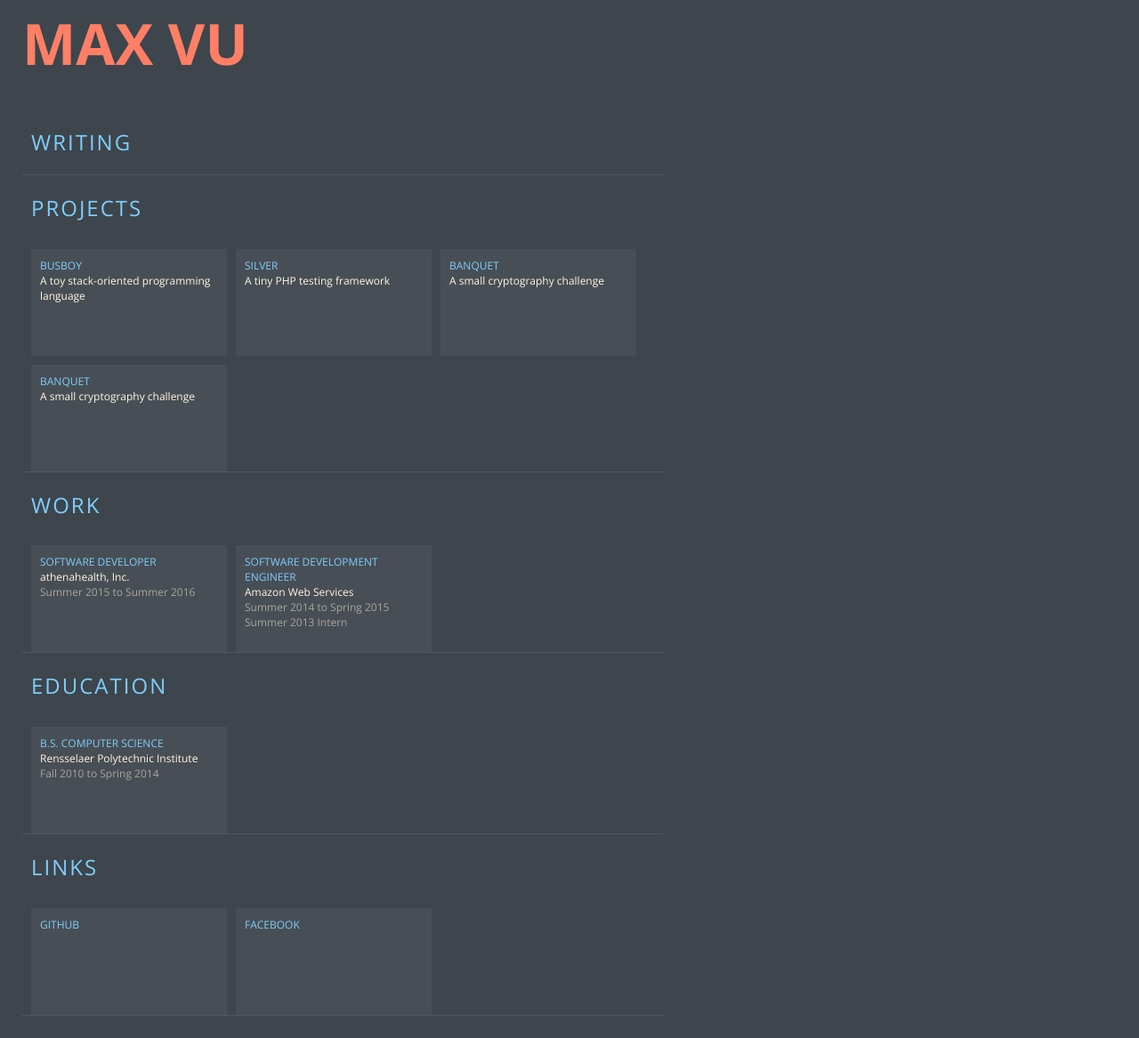
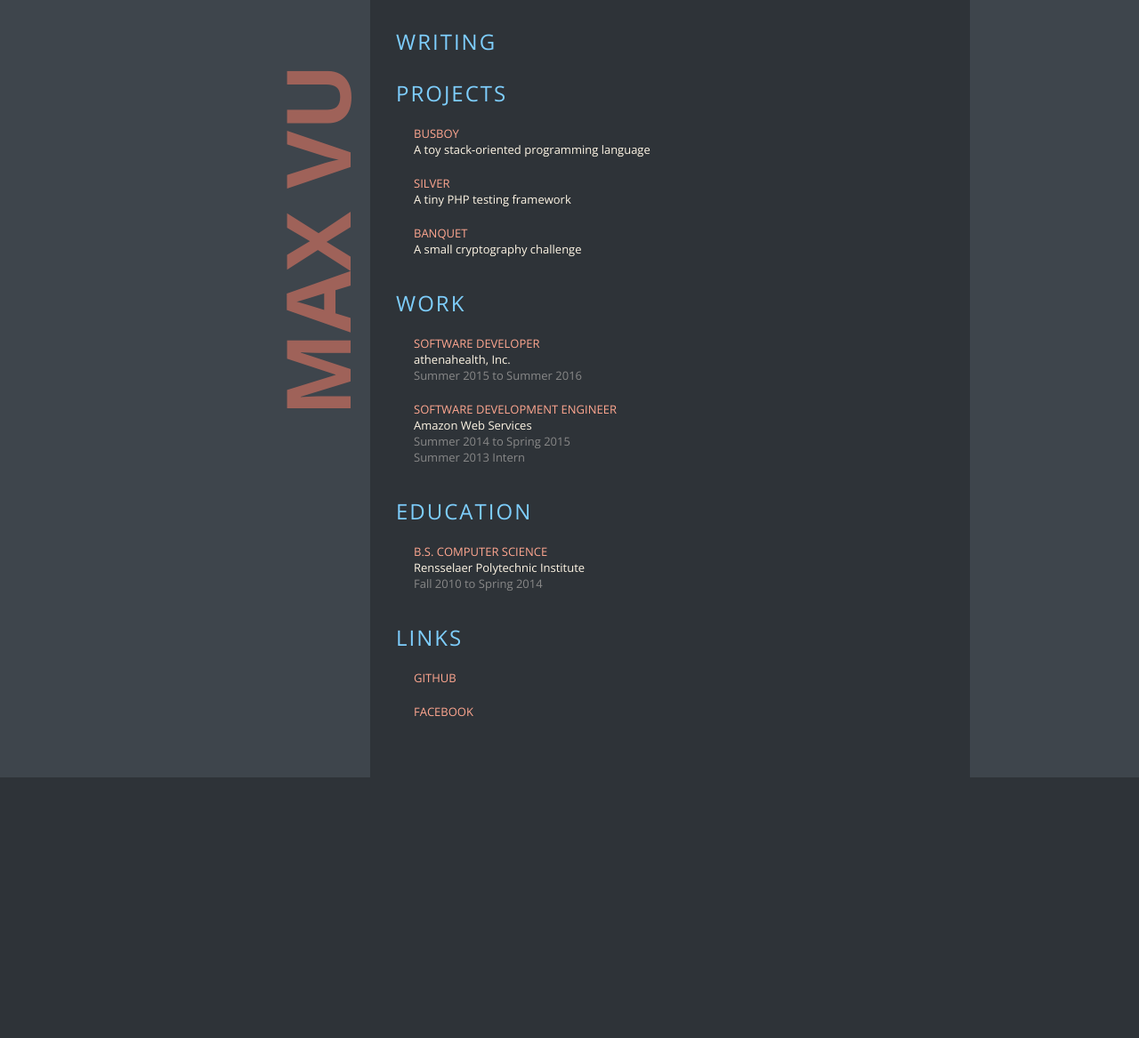
Before and after one commit to maxvu/maxvu.github.io, a PHP site: page / in a window 1280 px wide. Shown: the whole page at 89% size. After the commit the page ends 874 px from the top, so only its background shows below. Run offline with PHP 8.4, Linux system fonts and the light colour scheme.

Commit message:
Various changes, new style

```diff
--- a/assets/css/master.css
+++ b/assets/css/master.css
@@ -1,129 +1,162 @@
 a {
     color: inherit;
     text-decoration: none;
+    color: #FFA790;
+}
+
+a:hover {
     color: #FF7F66;
 }
 
-a:hover {
-    color: #EDE5D5;
+h1, h2, h3, h4 {
+    margin: 10px 0;
+    text-align: left;
+}
+ul { list-style-type: square; }
+ul, ol { margin: 20px 0; padding: 0 0 0 30px; }
+ul li p, ol li p { margin: 0; }
+
+h2 {
+    color: #7ECEFD;
+    font-weight: 300;
+}
+
+h3 {
+    font-weight: 100;
+    color: #BEB8AB;
+    font-size: 1.35em;
 }
 
 body {
     font-family: 'Open Sans', sans-serif;
-    background-color: #3E454C;
+    background: url('/assets/img/bg.png') center center repeat-y #3E454C;
     color: #FFF6E5;
-    margin: 25px;
-    width: 720px;
-    padding: 0 25px 0 0;
-    font-size: 16px;
-    font-weight: 400;
+    width: 900px;
+    margin: 0 auto;
+    padding: 0;
+    font-size: 13px;
 }
 
 body > header {
-    margin: 0 0 50px 0;
+    width: 226px;
+    float: left;
+}
+
+#page-content {
+    margin-left: 225px;
+    padding: 30px;
 }
 
 body > header h1 {
-    font-size: 64px;
+    opacity: 0.5;
     color: #FF7F66;
-    margin: 0;
-    line-height: 75%;
     text-transform: uppercase;
+    font-weight: 600;
+    font-size: 100px;
+    width: 1000px;
+    margin: 0 auto;
+    padding: 0;
+    transform: rotate( 270deg ) translate( 100px, -335px );
 }
 
 .card-deck {
-    border-bottom: 1px solid rgba( 255, 255, 255, 0.1 );
-    overflow: auto;
+    margin: 0 0 25px 0;
+
+    width: 550px;
 }
 
 .card-deck > header {
 }
 
-.card-deck > header > h1 {
+.card-deck > header > h2 {
+    font-size: 24px;
+    margin-top: 0;
     text-transform: uppercase;
-    font-weight: 300;
-    padding: 0 0 0 10px;
+    font-weight: 200;
     color: #7ECEFD;
     letter-spacing: 2px;
 }
 
 .card-deck .card {
     display: block;
-    float: left;
-    width: 200px;
-    height: 100px;
-    text-decoration: none;
-    padding: 10px;
-    font-size: 12px;
-    margin: 10px 0 0 10px;
-    background-color: rgba( 255, 255, 255, 0.05 );
-    color: inherit;
+    padding: 10px 20px;
 }
 
 .card-deck .card:first-of-type {
 }
 
 .card:hover {
-    background-color: rgba( 255, 255, 255, 0.1 );
+    background-color: rgba( 255, 255, 255, 0.035 );
 }
 
 .card:active {
-    background-color: rgba( 255, 255, 255, 0.15 );
+    background-color: rgba( 255, 255, 255, 0.1 );
 }
 
 .card .title {
     display: block;
-    color: #7ECEFD;
     text-transform: uppercase;
 }
 
 .card .blurb {
     display: block;
+    color: #FFF6E5;
 }
 
 .card .extra {
     display: block;
-    color: #A8A69D;
+    color: #888;
 }
 
-.title {}
+article.post a.back {
+    margin-bottom: 10px;
+    display: block;
+}
+
+article.post header {
+    padding: 0 0 20px 0;
+}
 
 article.post header h1.title {
-    font-size: 38px;
     color: #7ECEFD;
     text-transform: uppercase;
+    font-size: 24px;
     margin: 0;
+    text-shadow: 1px 1px 0 #666;
 }
 
 article.post header h2.blurb {
+    color: #999;
+    font-weight: 200;
     margin: 0;
-    font-weight: 200;
-    font-size: 18px;
-    color: #D4CCBE;
-    text-transform: uppercase;
 }
 
 .post .content {
     text-align: justify;
-    line-height: 1.4em;
 }
 
 .post h2 {
-    font-weight: normal;
-    font-size: 18px;
-    color: #C7C0B3;
 }
 
 .post blockquote {
-    background-color: rgba( 0, 0, 0, 0.25 );
-    padding: 15px;
-    margin: 10px;
-    font-style: italic;
-    font-weight: 100;
+    background-color: #394046;
+    margin: 25px 0;
+    padding: 10px 20px 10px 50px;
+    border-left: 5px solid #51575E;
+    position: relative;
+}
+
+.post blockquote:before {
+    content: '“';
+    font-size: 96px;
+    padding: 0;
+    line-height: 48px;
+    position: absolute;
+    left: 10px;
+    top: 0;
+    opacity: 0.3;
+    font-family: 'Georgia', serif;
 }
 
 .post strong {
-    text-shadow: 2px 0px 0 #333;
-    font-weight: normal;
-    color: #FAF1E0;
 }
--- a/emboss/data/index.json
+++ b/emboss/data/index.json
@@ -9,11 +9,6 @@
             "title" : "silver",
             "blurb" : "A tiny PHP testing framework",
             "href"  : "https://github.com/maxvu/sliver"
-        },
-        {
-            "title" : "banquet",
-            "blurb" : "A small cryptography challenge",
-            "href"  : "https://github.com/maxvu/banquet"
         },
         {
             "title" : "banquet",
--- a/emboss/data/templates/index.php
+++ b/emboss/data/templates/index.php
@@ -1,11 +1,11 @@
 <section class="card-deck" id="writing">
     <header>
-        <h1>Writing</h1>
+        <h2>Writing</h2>
     </header>
 
     <div>
     <?php foreach ( $posts as $post ) { ?>
-        <a href="<?= $post['link'] ?>" class="card" target="_blank">
+        <a href="<?= $post['link'] ?>" class="card">
             <span class="title"><?= $post['title'] ?></span>
             <?php if ( isset( $post['blurb'] ) && !empty( $post['blurb'] ) ) { ?>
                 <span class="blurb"><?= $post['blurb'] ?></span>
@@ -19,7 +19,7 @@
 <?php foreach ( $sections as $section_name => $cards ) { ?>
     <section class="card-deck" id="<?php echo strtolower( $section_name ); ?>">
         <header>
-            <h1><?= $section_name ?></h1>
+            <h2><?= $section_name ?></h2>
         </header>
 
         <div>
--- a/emboss/data/templates/post.php
+++ b/emboss/data/templates/post.php
@@ -1,4 +1,5 @@
 <article class="post">
+    <a href="/" class="back">&larr; back</a>
     <header>
         <h1 class="title"><?= $title ?></h1>
         <?php if ( isset( $blurb ) && !empty( $blurb ) ) { ?>
--- a/emboss/lib/Parsedown.php
+++ b/emboss/lib/Parsedown.php
@@ -1187,6 +1187,7 @@ class Parsedown
             'attributes' => array(
                 'href' => null,
                 'title' => null,
+                'target' => '_blank'
             ),
         );
 
--- a/index.htm
+++ b/index.htm
@@ -13,10 +13,11 @@
     <body>
         <header>
             <h1>max vu</h1>
-                    </header>
-        <section class="card-deck" id="writing">
+                                </header>
+        <div id="page-content">
+            <section class="card-deck" id="writing">
     <header>
-        <h1>Writing</h1>
+        <h2>Writing</h2>
     </header>
 
     <div>
@@ -26,7 +27,7 @@
 
     <section class="card-deck" id="projects">
         <header>
-            <h1>projects</h1>
+            <h2>projects</h2>
         </header>
 
         <div>
@@ -42,16 +43,12 @@
                 <span class="title">banquet</span>
                                     <span class="blurb">A small cryptography challenge</span>
                                             </a>
-                                <a href="https://github.com/maxvu/banquet" class="card" target="_blank">
-                <span class="title">banquet</span>
-                                    <span class="blurb">A small cryptography challenge</span>
-                                            </a>
                 </div>
 
     </section>
     <section class="card-deck" id="work">
         <header>
-            <h1>work</h1>
+            <h2>work</h2>
         </header>
 
         <div>
@@ -71,7 +68,7 @@
     </section>
     <section class="card-deck" id="education">
         <header>
-            <h1>education</h1>
+            <h2>education</h2>
         </header>
 
         <div>
@@ -85,7 +82,7 @@
     </section>
     <section class="card-deck" id="links">
         <header>
-            <h1>links</h1>
+            <h2>links</h2>
         </header>
 
         <div>
@@ -98,5 +95,6 @@
                 </div>
 
     </section>
+        </div>
     </body>
 </html>
```
Also changed, not shown: emboss/data/templates/base.php (+6 -1 lines), assets/img/bg.png (added), 2 other files.
